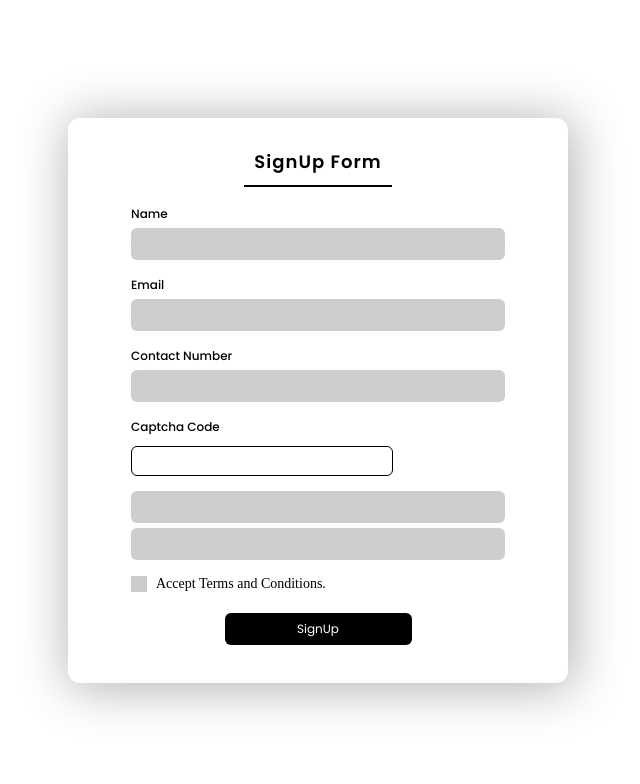
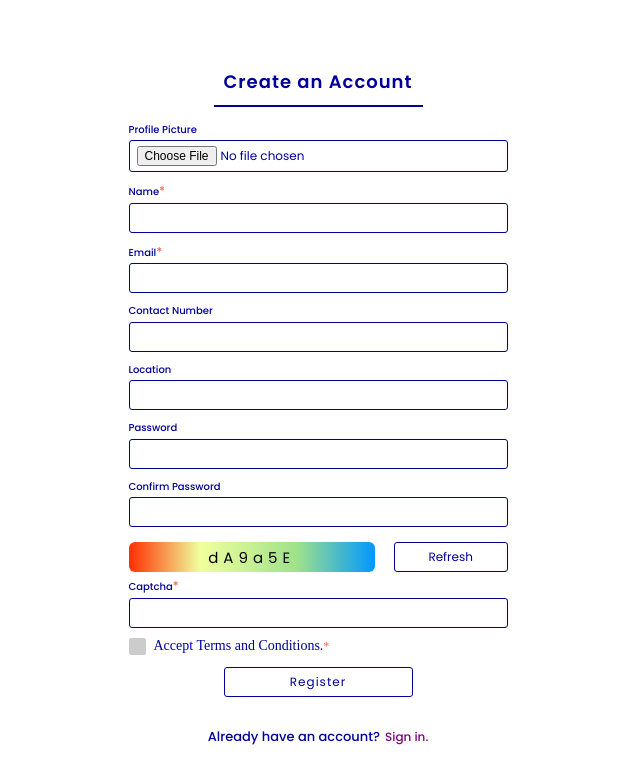
Before and after one commit to Y-O-G-E-S-H-P-A-L/Demo-Frontend, a React (Create React App) app: page / in a window 1280 px wide. Shown: the top 784 px of the page, without its empty margins (322-962 px from the left). Built offline with nearby package versions, Linux system fonts and the light colour scheme.

Commit message:
First Commit

```diff
--- a/src/App.css
+++ b/src/App.css
@@ -15,7 +15,10 @@ html {
   justify-content: center;
   align-items: center;
 }
-
+a {
+  text-decoration: none;
+  color: purple;
+}
 /* SignUp Form */
 /* =========== */
 
@@ -27,20 +30,10 @@ html {
   flex-direction: column;
   padding: 1rem;
   font-size: 1.5rem;
-  background-color: #ffffff;
-  box-shadow: 3px 3px 50px 3px rgba(0, 0, 0, 0.3);
+  color: #000099;
   border-radius: 12px;
 }
-.form-heading {
-  font-size: 1.8rem;
-  font-family: "Poppins", sans-serif;
-  font-weight: 600;
-  letter-spacing: 1px;
-  padding: 1rem;
-  margin: 1rem;
-  border-bottom: 2px solid #000;
-}
-/* Check Box */
+/* Custom Check Box */
 .container-check-box {
   display: block;
   position: relative;
@@ -52,7 +45,6 @@ html {
   -ms-user-select: none;
   user-select: none;
 }
-/* Hide the browser's default checkbox */
 .container-check-box input {
   position: absolute;
   opacity: 0;
@@ -60,40 +52,29 @@ html {
   height: 0;
   width: 0;
 }
-
-/* Create a custom checkbox */
 .checkmark {
   position: absolute;
   top: 0;
   left: 0;
-  height: 1.6rem;
-  width: 1.6rem;
+  height: 1.7rem;
+  width: 1.7rem;
   background-color: #ccc;
+  border-radius: 2px;
 }
-
-/* On mouse-over, add a grey background color */
 .container-check-box:hover input ~ .checkmark {
   background-color: #757575;
 }
-
-/* When the checkbox is checked, add a blue background */
 .container-check-box input:checked ~ .checkmark {
-  background-color: #000;
+  background-color: #000099;
 }
-
-/* Create the checkmark/indicator (hidden when not checked) */
 .checkmark:after {
   content: "";
   position: absolute;
   display: none;
 }
-
-/* Show the checkmark when checked */
 .container-check-box input:checked ~ .checkmark:after {
   display: block;
 }
-
-/* Style the checkmark/indicator */
 .container-check-box .checkmark:after {
   left: 5px;
   top: 1px;
@@ -105,43 +86,106 @@ html {
   -ms-transform: rotate(45deg);
   transform: rotate(45deg);
 }
-
+.form-heading {
+  font-size: 1.8rem;
+  font-family: "Poppins", sans-serif;
+  font-weight: 600;
+  letter-spacing: 1px;
+  padding: 1rem;
+  margin: 1rem;
+  border-bottom: 2px solid #000099;
+}
 .form-control {
   width: 80%;
-  padding: 0.5rem;
-  margin: 0.3rem;
-  /* border: 1px solid black; */
+  padding: 0.25rem;
+  margin: 0.25rem;
 }
 .form-label {
-  font-size: 1.2rem;
+  font-size: 1rem;
   font-weight: 500;
   font-family: "Poppins", sans-serif;
 }
 .form-control input {
   width: 100%;
-  padding: 0.7rem;
+  padding: 0.5rem 0.7rem;
   border: none;
   outline: none;
-  background-color: #cecece;
-  border-radius: 6px;
-  margin-top: 0.5rem;
+  border-radius: 3px;
+  border: 0.5px solid #000099;
+  margin-top: 0.25rem;
   font-size: 1.2rem;
   font-family: "Poppins", sans-serif;
+  transition: all 0.3s ease-in-out;
 }
-.form-control-button {
+.form-control input:hover,
+.form-control input:active {
+  background-color: #eee;
+}
+.form-submit-button {
   text-align: center;
+  padding: 0.3rem !important;
+}
+.form-control .button,
+.form-control .button-captcha {
+  background-color: #fff;
+  border: 1px solid #000099;
+  color: #000099;
+  transition: all 0.3s ease-in-out;
+}
+.form-control span {
+  color: tomato;
+  font-size: 1.2rem;
+}
+.form-control .link {
+  font-size: 1.3rem;
+  display: flex;
+  justify-content: center;
+  align-items: center;
+}
+.form-control .link a {
+  padding-left: 0.5rem;
+  font-size: 1.2rem;
 }
 
 .form-control .button {
-  background-color: #000;
-  color: #fff;
   width: 50%;
   margin-bottom: 2rem;
+  letter-spacing: 1px;
+}
+.form-control .button-captcha {
+  margin: 0;
+  padding: 0.5rem;
+  width: 30%;
+}
+.form-control .button:hover,
+.form-control .button-captcha:hover {
+  color: #fff;
+  background-color: #000099;
+  border: 1px solid #fff;
 }
 .captcha {
-  border: 1px solid black;
+  background: linear-gradient(90deg, rgba(255, 46, 0, 1) 0%, rgba(240, 255, 158, 1) 29%, rgba(160, 226, 138, 1) 68%, rgba(0, 151, 255, 1) 100%);
+  color: black;
   height: 30px;
-  margin: 1rem 0;
-  width: 70%;
+  width: 65%;
   border-radius: 6px;
+  display: flex;
+  justify-content: center;
+  align-items: center;
+  font-family: "Poppins";
+  letter-spacing: 5px;
 }
+.form-control-captcha {
+  display: flex;
+  justify-content: space-between;
+  align-items: center;
+  height: 100%;
+  text-align: center;
+  padding: 0.5rem 0;
+}
+
+@media screen and (max-width: 500px) {
+  .container-check-box {
+    font-size: 1.3rem;
+  }
+}
--- a/src/App.js
+++ b/src/App.js
@@ -1,11 +1,13 @@
 import React from "react";
 import "./App.css";
+// import SignInPage from "./components/SignInPage";
 import SignUpPage from "./components/SignUpPage";
 
 const App = () => {
   return (
     <div className="app">
       <SignUpPage />
+      {/* <SignInPage /> */}
     </div>
   );
 };
--- a/src/components/SignUpPage.jsx
+++ b/src/components/SignUpPage.jsx
@@ -1,45 +1,89 @@
-import React from "react";
+import React, { useEffect } from "react";
+import getCaptcha from "../utils/getCaptcha";
 
 const SignUpPage = () => {
+  useEffect(() => {
+    getCaptcha();
+  }, []);
+  let x = document.getElementById("demo");
+  function getLocation() {
+    if (navigator.geolocation) {
+      navigator.geolocation.getCurrentPosition(showPosition);
+    } else {
+      x.innerText = "Geolocation is not supported by this browser.";
+    }
+  }
+
+  function showPosition(position) {
+    let lat = position.coords.latitude;
+    let long = position.coords.longitude;
+    x.value = position.coords.latitude + "," + position.coords.longitude;
+    console.log(lat, long);
+    console.log(position);
+  }
   return (
     <>
-      <form className="signup">
-        <div className="form-heading">SignUp Form</div>
-        {/* <div className="form-control">
-            <div className="form-label">Profile Picture</div>
-            <input type="file" name="image" accept="image/*" />
-          </div> */}
+      <form className="signup" method="post">
+        <div className="form-heading">Create an Account</div>
         <div className="form-control">
-          <div className="form-label">Name</div>
+          <div className="form-label">Profile Picture</div>
+          <input type="file" name="image" accept="image/*" />
+        </div>
+        <div className="form-control">
+          <div className="form-label">
+            Name<span>*</span>
+          </div>
           <input type="text" name="name" required />
         </div>
         <div className="form-control">
-          <div className="form-label">Email</div>
+          <div className="form-label">
+            Email<span>*</span>
+          </div>
           <input type="email" name="email" required />
         </div>
         <div className="form-control">
           <div className="form-label">Contact Number</div>
           <input type="tel" name="contactNumber" />
         </div>
-        {/* <div className="form-control">
-            <div className="form-label">Location</div>
-            <input type="email" name="location" />
-          </div> */}
+        <div className="form-control" onClick={getLocation}>
+          <div className="form-label">Location</div>
+          <input type="text" name="location" id="demo" />
+        </div>
         <div className="form-control">
-          <div className="form-label">Captcha Code</div>
-          <div className="captcha"></div>
-          <input type="button" className="refresh"></input>
-          <input type="text" name="captchaCode" required />
+          <div className="form-label">Password</div>
+          <input type="password" name="password" />
+        </div>
+        <div className="form-control">
+          <div className="form-label">Confirm Password</div>
+          <input type="password" name="confirmPassword" />
+        </div>
+        <div className="form-control ">
+          <div className="form-control-captcha">
+            <div className="captcha" id="captcha-box"></div>
+            <input type="button" value="Refresh" className="button-captcha" onClick={getCaptcha}></input>
+          </div>
+          <div className="form-label">
+            Captcha<span>*</span>
+          </div>
+          <input type="text" name="captchaCode" className="inputCaptcha" required />
         </div>
         <div className="form-control">
           <label className="container-check-box">
-            <input type="checkbox" />
-            Accept Terms and Conditions.
+            <input type="checkbox" name="acceptTandC" />
+            Accept Terms and Conditions.<span>*</span>
             <span className="checkmark"></span>
           </label>
         </div>
-        <div className="form-control form-control-button">
-          <input type="submit" value="SignUp" className="button" />
+        <div className="form-control form-submit-button">
+          <input type="submit" value="Register" className="button" />
+        </div>
+        <div className="form-control">
+          <div className="form-label link">
+            Already have an account?
+            <a href="./" className="form-label">
+              Sign in.
+            </a>
+          </div>
         </div>
       </form>
     </>
--- /dev/null
+++ b/src/utils/getCaptcha.jsx
@@ -0,0 +1,11 @@
+const getCaptcha = () => {
+  let capArray = "ABCDEFGHIJKLMNOPQRSTUVWXYZ0123456789abcdefghijklmnopqrstuvwxyz";
+  let cap = "";
+  for (let i = 0; i < 6; i++) {
+    let rnum = Math.round(Math.random() * 100);
+    cap = cap + capArray.charAt(Math.abs(rnum - 37));
+  }
+  document.getElementById("captcha-box").innerHTML = cap;
+};
+
+export default getCaptcha;
```
Also changed, not shown: src/components/SignInPage.jsx (added, +43 -0 lines), CV.png (added), 1 other file (tests, documents, lock files or other folders).
